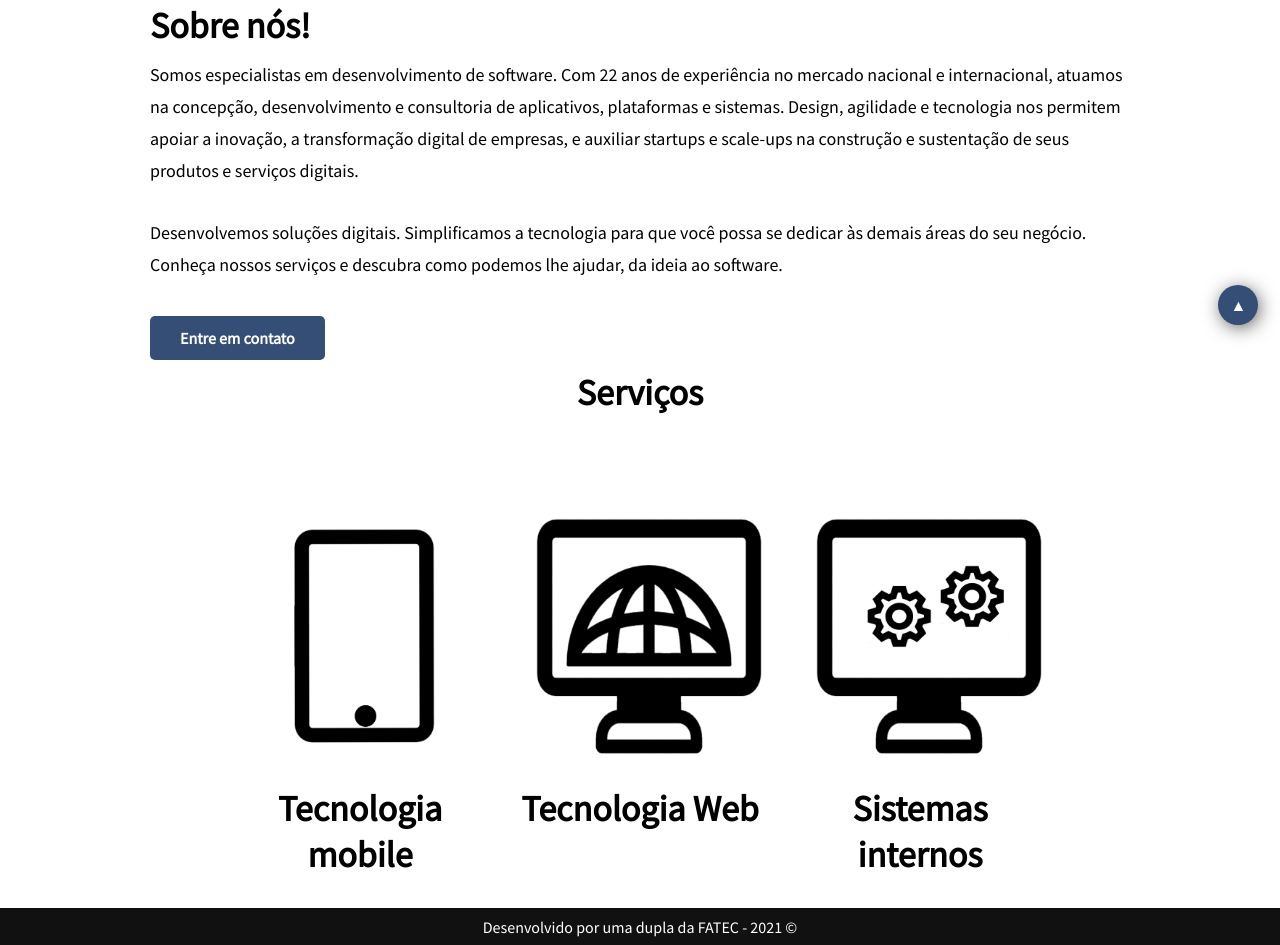
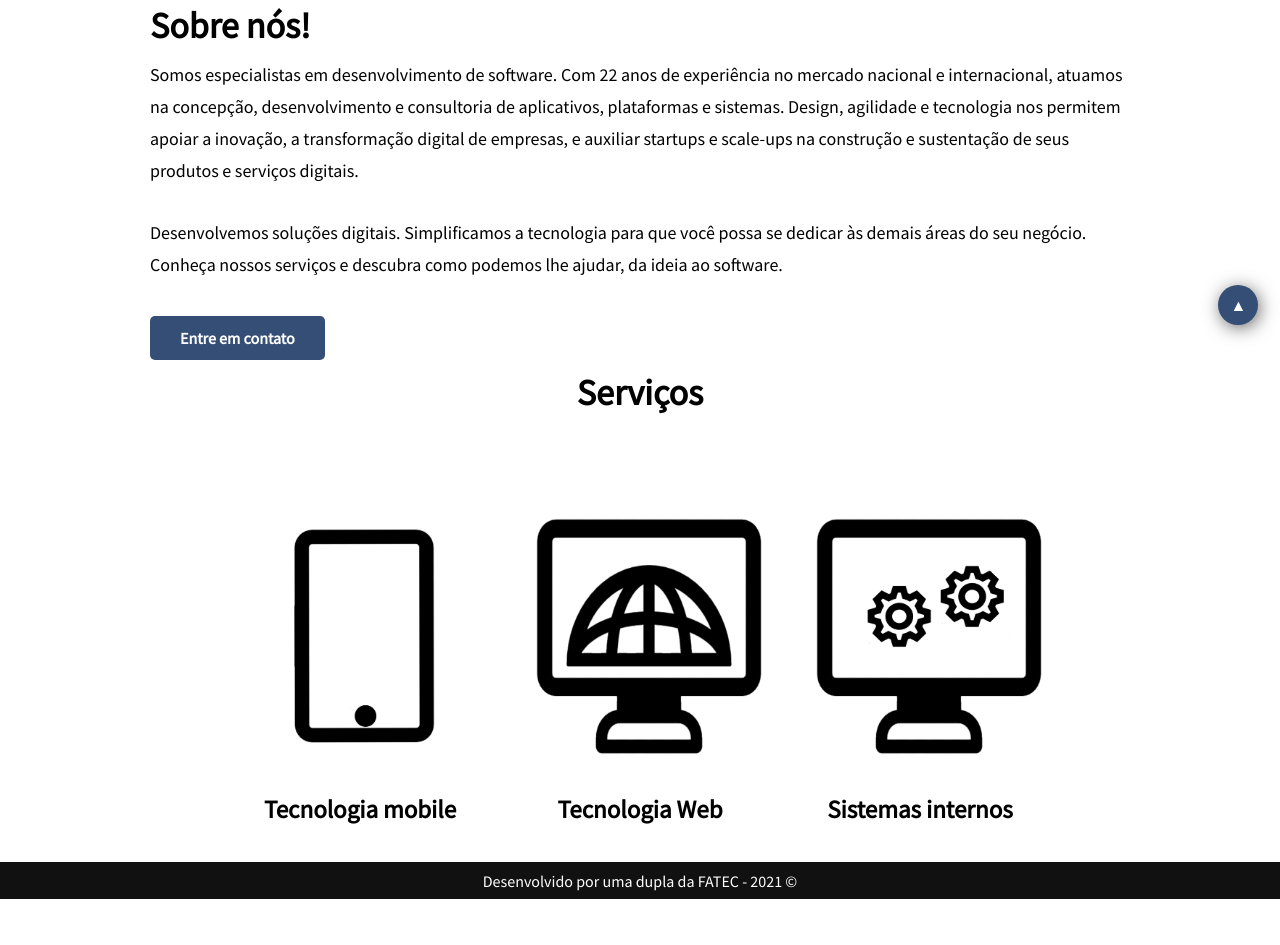
Before and after one commit to vitormalvestiti/GGSystem, a plain HTML site: page index.html in a window 1280 px wide. Shown: the part 461-1406 px from the top of the page. After the commit the page ends 1360 px from the top, so only its background shows below. Drawn offline with Linux system fonts and the light colour scheme.

Commit message:
correção do tamanho da fonte da seção serviços

```diff
--- a/style.css
+++ b/style.css
@@ -193,6 +193,7 @@ Serviços
 
 .titulo{
   width: 100%;
+  padding: auto;
   display: flex;
   justify-content: center;
   align-items: center;
@@ -200,6 +201,10 @@ Serviços
 }
 .text{
   text-align: center;
+}
+.text h2{
+  font-size: 2.5rem;
+  line-height: 4.6rem;
 }
 .servicos .conteudo{
   display: flex;
```
